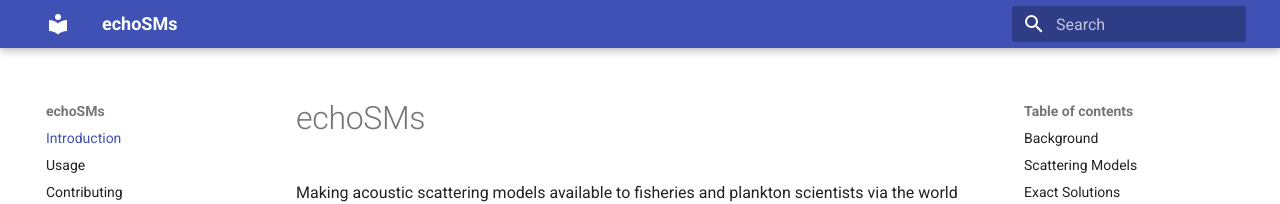
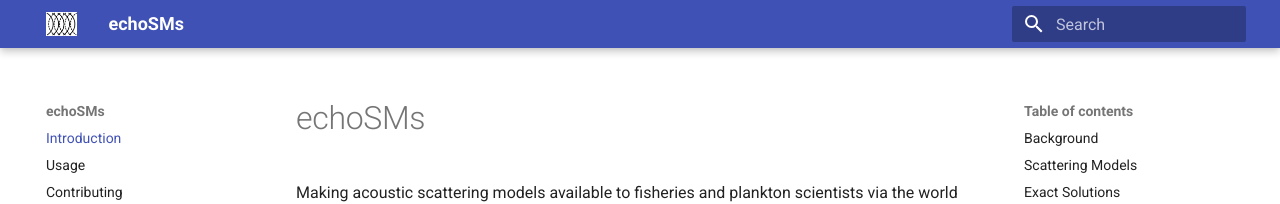
Before and after one commit to ices-tools-dev/echoSMs, an MkDocs documentation site: the page built from docs/index.md, in a window 1280 px wide. Shown: the top 204 px of the page. Built offline with MkDocs 1.6.1 and Material for MkDocs 9.7.7, drawn with Linux system fonts in a browser that asks for light colours.

Commit message:
Add a temporary project-specific logo

```diff
--- a/mkdocs.yml
+++ b/mkdocs.yml
@@ -6,7 +6,10 @@ nav:
     - Benchmarks: benchmark_data.md
     - API Reference: api_reference.md
 
-theme: material
+theme:
+    name: material
+    logo: echoSMs_logo.png
+    favicon: echoSMs_logo.png
 
 plugins:
     - search
```
Also changed, not shown: docs/echoSMs_logo.png (added).
